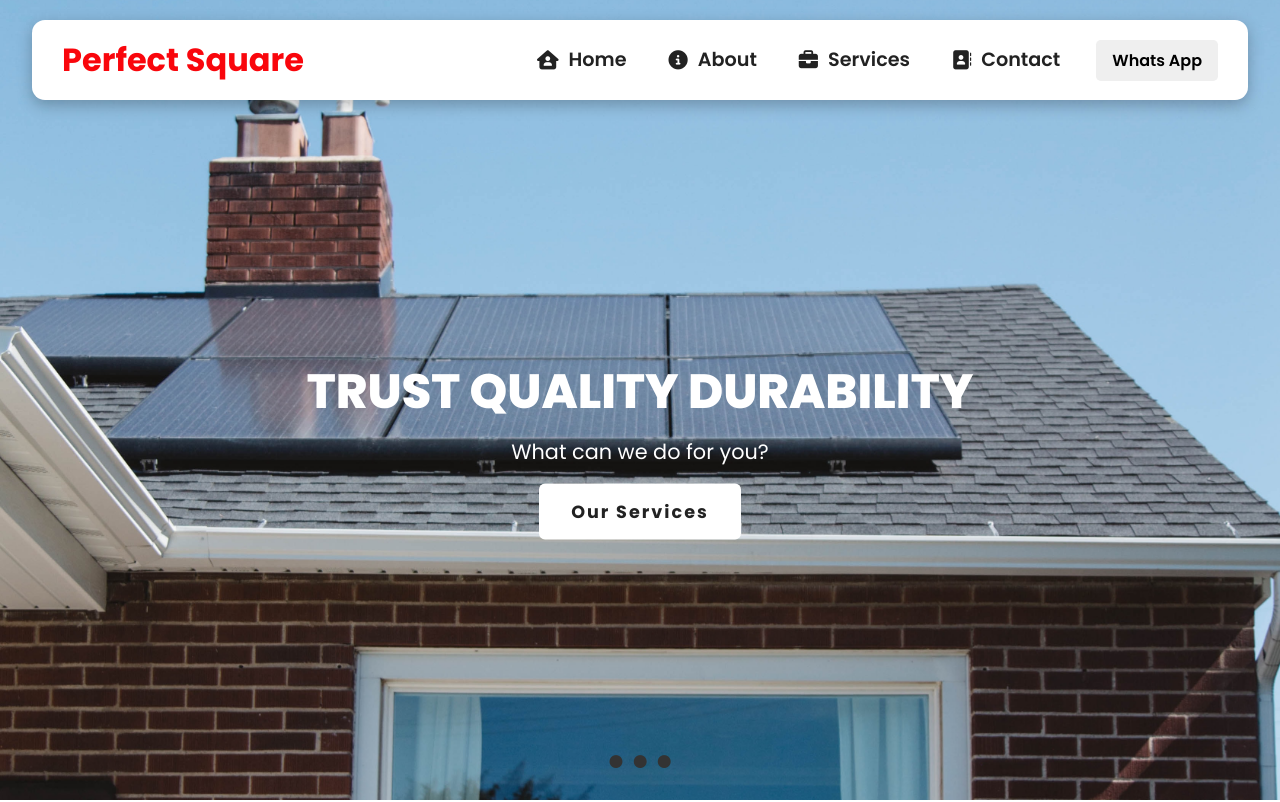
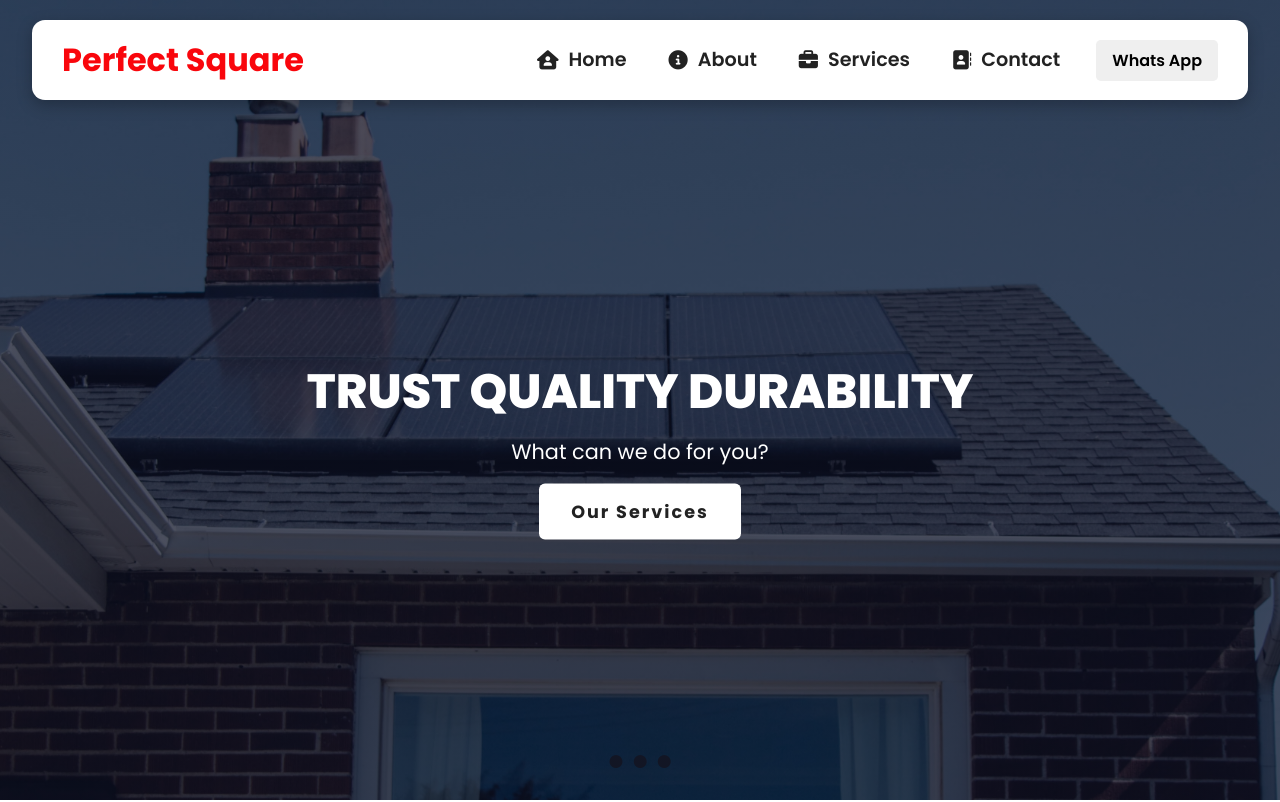
Before and after one commit to githubarj/Perfect-square, a React (Vite) app: page / in a window 1280 px wide. Shown: the top 802 px of the page. Built offline with nearby package versions, Linux system fonts and the light colour scheme.

Commit message:
linear gradient

```diff
--- a/src/Components/HeroStyles.css
+++ b/src/Components/HeroStyles.css
@@ -2,6 +2,14 @@
   width: 100%;
   height: 100vh;
   position: relative;
+}
+
+.hero::after {
+  content: '';
+  position: absolute;
+  left: 0; top: 0;
+  width: 100%; height: 100%;
+  background: linear-gradient(rgba(4,9,30,0.7),rgba(4,9,30,0.7));
 }
 
 .hero-mid {
@@ -30,9 +38,9 @@
   opacity: 0;
 }
 
-.Arrow:hover{
-   opacity: 1;
-   transition: .7s;
+.Arrow:hover {
+  opacity: 1;
+  transition: 0.7s;
 }
 
 .right {
@@ -42,11 +50,11 @@
   left: 32px;
 }
 
-
 img {
   width: 100%;
   height: 100%;
   object-fit: cover;
+  background-image: linear-gradient(rgba(4, 9, 30, 0.7), rgba(4, 9, 30, 0.7)),
 }
 
 .dotsContainer {
@@ -67,10 +75,10 @@ img {
   color: #333;
 }
 
-.dots:hover{
-    color: #f9060c;
-    transition: .7s;
-    scale: 1.3;
+.dots:hover {
+  color: #f9060c;
+  transition: 0.7s;
+  scale: 1.3;
 }
 
 .hero-text {
@@ -109,7 +117,7 @@ img {
 .hero-text .show:hover {
   color: #fff;
   background: #f9060c;
-  transition: .7s;
+  transition: 0.7s;
 }
 
 .hero-text .hide {
```
